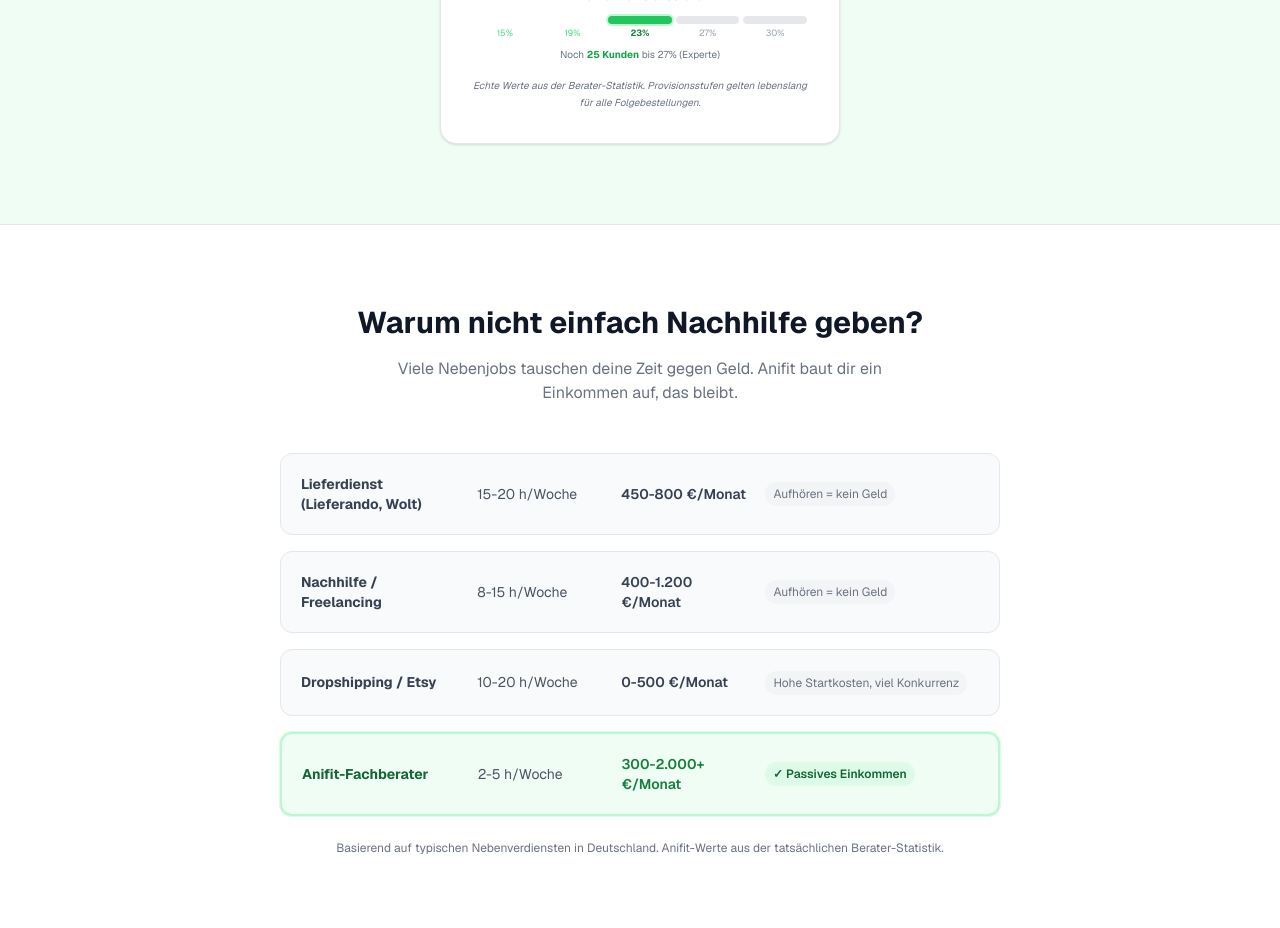
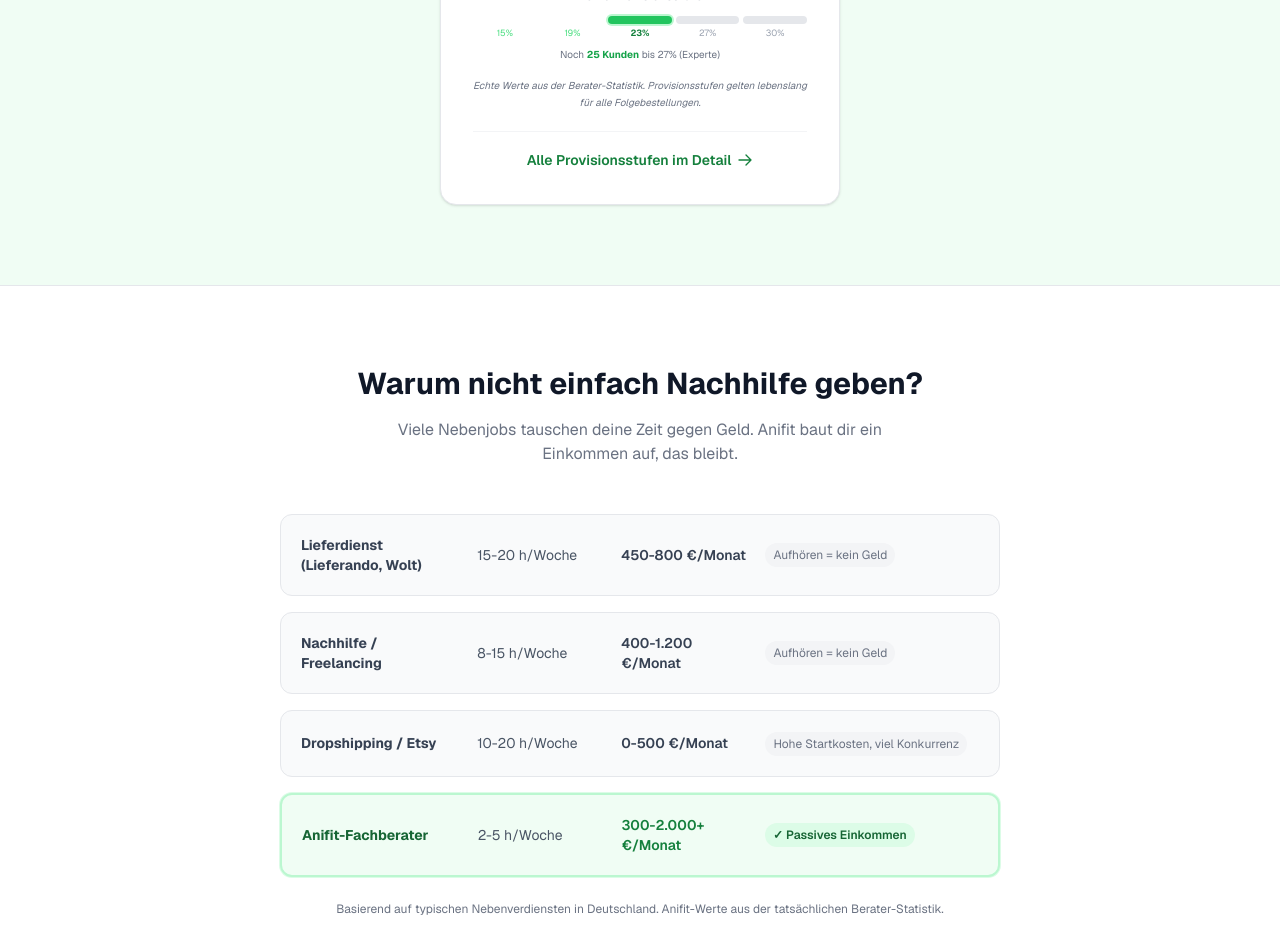
Before and after one commit to Rinacla/anifit-partner-funnel, a Next.js app: page / in a window 1280 px wide. Shown: the part 5880-6808 px from the top of the page. Built offline with nearby package versions, Linux system fonts and the light colour scheme.

Commit message:
Conversion: Cross-link ProvisionsRechner → /provision — Detail-Link unter Rechner fuer Besucher die alle Stufen verstehen wollen (fuehrt zu Seite mit Inline LeadForm)

```diff
--- a/app/_components/ProvisionsRechner.tsx
+++ b/app/_components/ProvisionsRechner.tsx
@@ -1,6 +1,7 @@
 "use client";
 
 import { useState } from "react";
+import Link from "next/link";
 
 const STUFEN = [
   { min: 0, max: 9, rate: 0.15, label: "Einsteiger" },
@@ -164,6 +165,17 @@ export default function ProvisionsRechner() {
       <p className="text-[10px] text-gray-500 text-center mt-4 italic leading-relaxed">
         Echte Werte aus der Berater-Statistik. Provisionsstufen gelten lebenslang für alle Folgebestellungen.
       </p>
+
+      {/* Cross-link to /provision detail page */}
+      <div className="mt-5 pt-4 border-t border-gray-100 text-center">
+        <Link
+          href="/provision"
+          className="inline-flex items-center gap-1.5 text-brand-700 font-semibold text-sm hover:text-brand-800 transition-colors"
+        >
+          Alle Provisionsstufen im Detail
+          <svg className="w-4 h-4" fill="none" viewBox="0 0 24 24" strokeWidth="2" stroke="currentColor"><path strokeLinecap="round" strokeLinejoin="round" d="M13.5 4.5L21 12m0 0l-7.5 7.5M21 12H3" /></svg>
+        </Link>
+      </div>
     </div>
   );
 }
```
